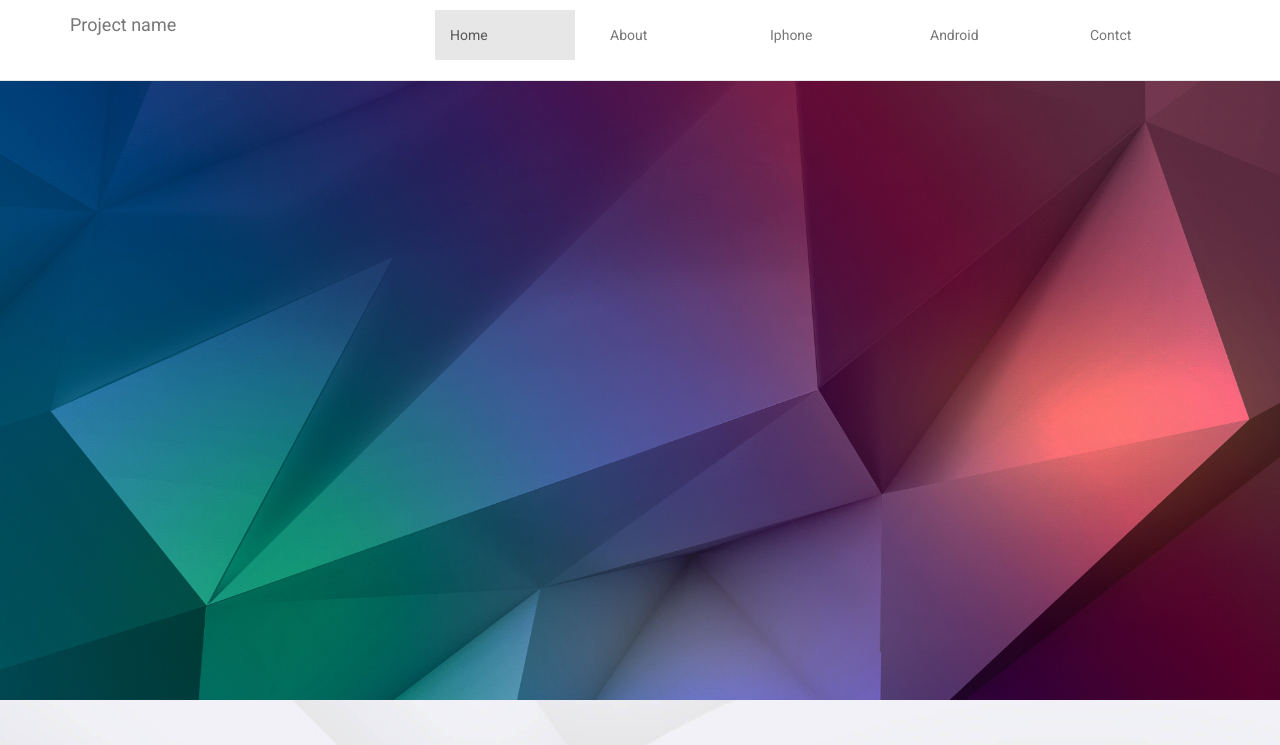
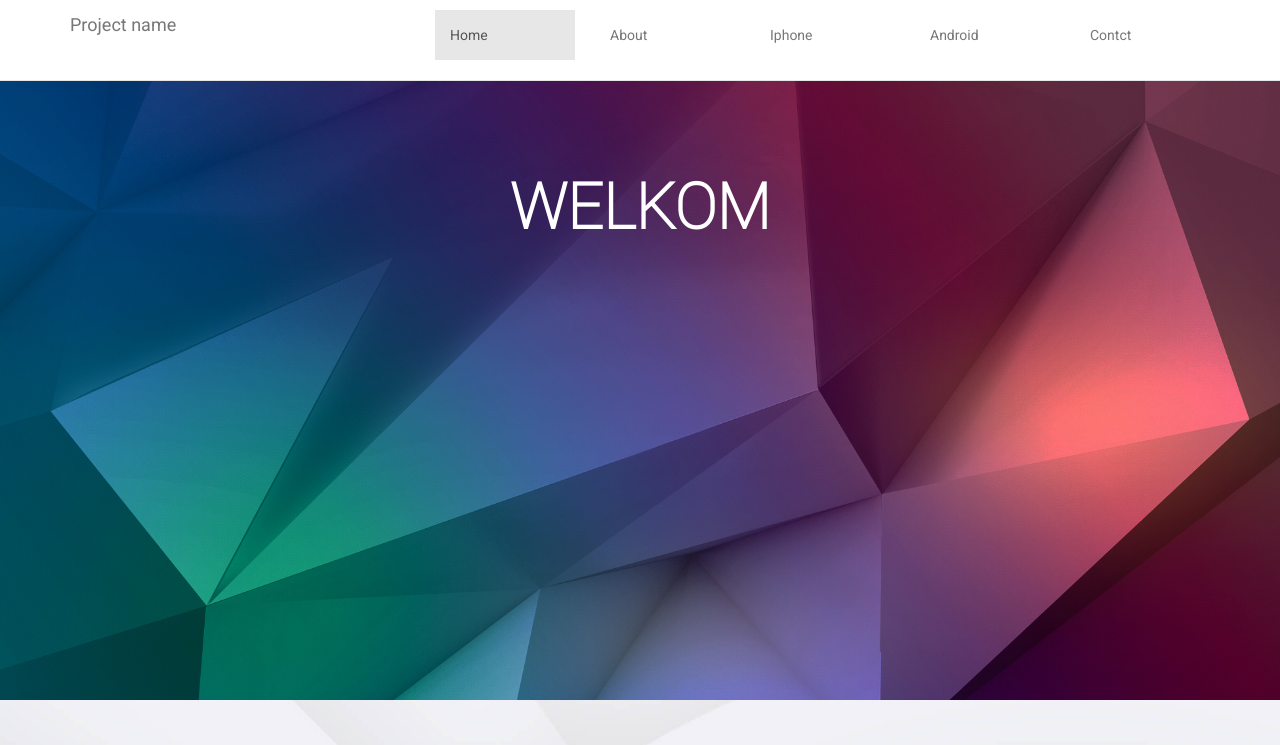
Before and after one commit to Pietheyn/LetUsCreateYourApp, a plain HTML site: page index.html in a window 1280 px wide. Shown: the top 745 px of the page. Drawn offline with nearby package versions, Linux system fonts and the light colour scheme.

```diff
--- a/css/style.css
+++ b/css/style.css
@@ -1,7 +1,7 @@
 body {
 	background-color: #E7E7E7;
 	font-family: 'Roboto', sans-serif;
-	@import url('https://fonts.googleapis.com/css?family=Roboto');
+
 
 }
 
@@ -142,3 +142,8 @@ li {
 	padding: 5px !important;
 	width: 150px !important;
 }
+.page_title {
+	color: white !important;
+	font-family: Roboto Thin;
+	line-height: 500%
+}
--- a/index.html
+++ b/index.html
@@ -42,7 +42,9 @@
 	</nav>
 
 	<div class="jumbotron Main-Image">
-
+	<div class="container">
+	<h1 class="page_title">WELKOM</h1>
+	</div>
 	</div>
 	<div class="jumbotron Android-Info">
 		<div class="container">
```
Also changed, not shown: about.html (+2 -0 lines).
